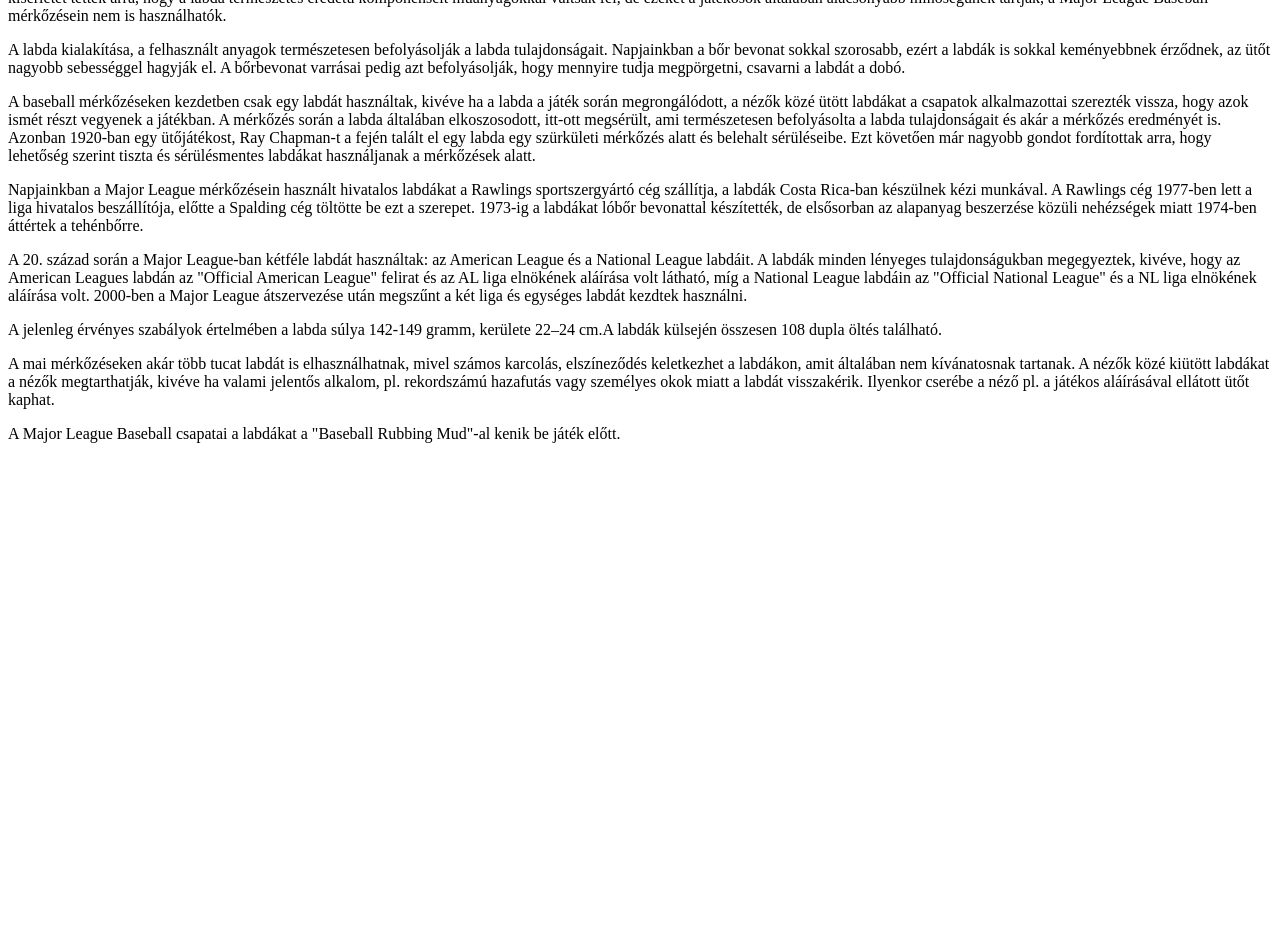
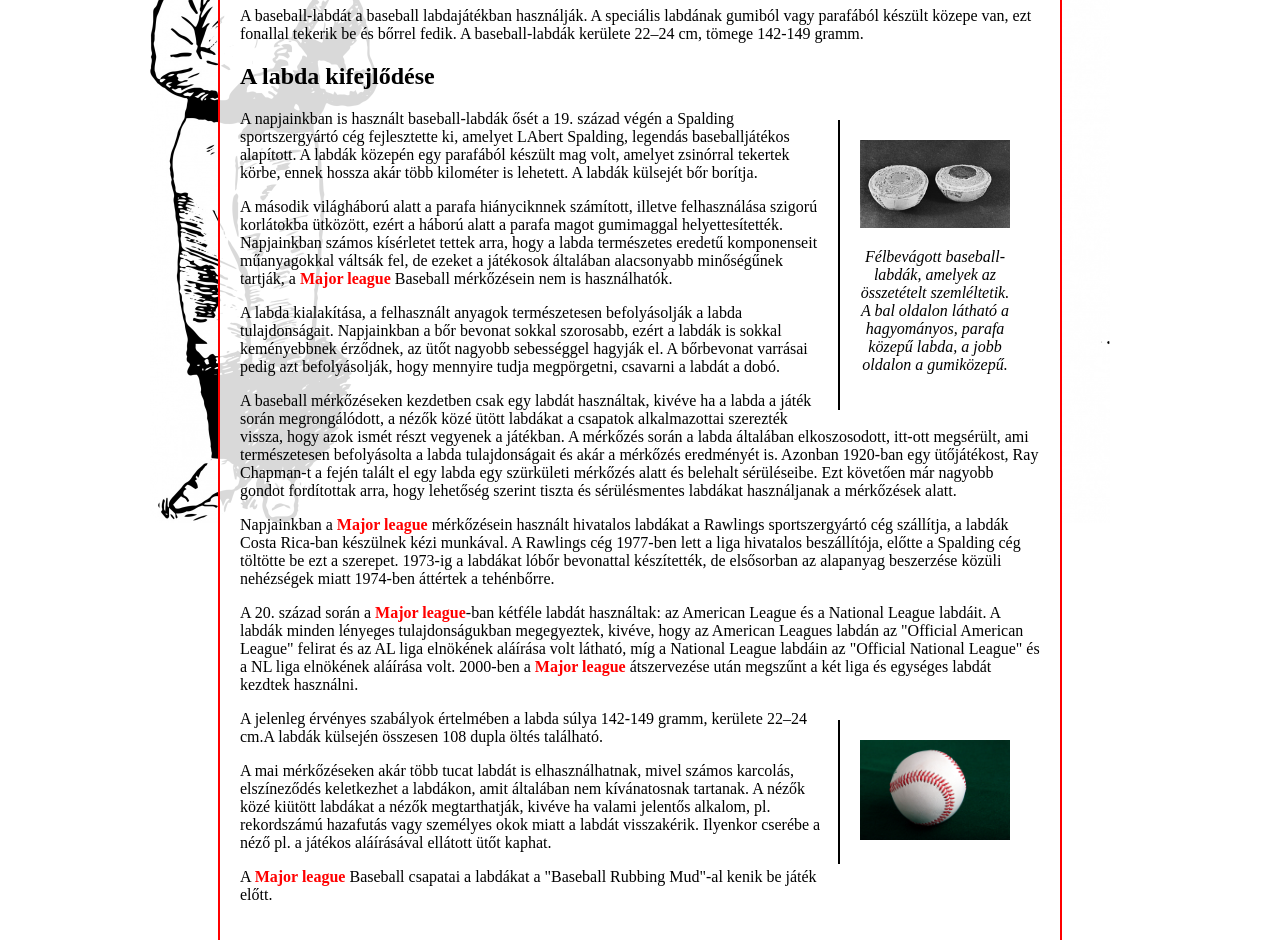
Before and after one commit to pinterbalint10d/baseball-labda, a plain HTML site: page index.html in a window 1280 px wide. Shown: the part 243-1183 px from the top of the page. Before the commit the page ends 800 px from the top, so only its background shows below. Drawn offline with Linux system fonts and the light colour scheme.

Commit message:
végleges állapot

```diff
--- a/index.html
+++ b/index.html
@@ -1,22 +1,75 @@
-<html>
+<!DOCTYPE html>
+<html lang="hu">
+
 <head>
+    <meta charset="UTF-8">
+    <meta http-equiv="X-UA-Compatible" content="IE=edge">
+    <meta name="viewport" content="width=device-width, initial-scale=1.0">
+    <title>Baseball-labda</title>
+    <link rel="stylesheet" href="style.css">
 </head>
+
 <body>
-    Baseball labda*
-    <p>A baseball-labdát a baseball labdajátékban használják. A speciális labdának gumiból vagy parafából készült közepe van, ezt fonallal tekerik be és bőrrel fedik. A baseball-labdák kerülete 22–24 cm, tömege 142-149 gramm.</p>
+    <div id="content">
+        <h1>Baseball labda <a href="https://hu.wikipedia.org/wiki/Baseball-labda" target="_blank">*</a></h1>
 
-    A labda kifejlődése
 
-    <p>Félbevágott baseball-labdák, amelyek az összetételt szemléltetik. A bal oldalon látható a hagyományos, parafa közepű labda, a jobb oldalon a gumiközepű.</p>
+        <p>A baseball-labdát a baseball labdajátékban használják. A speciális labdának gumiból vagy parafából készült
+            közepe van, ezt fonallal tekerik be és bőrrel fedik. A baseball-labdák kerülete 22–24 cm, tömege 142-149
+            gramm.</p>
 
-    <p>A napjainkban is használt baseball-labdák ősét a 19. század végén a Spalding sportszergyártó cég fejlesztette ki, amelyet LAbert Spalding, legendás baseballjátékos alapított. A labdák közepén egy parafából készült mag volt, amelyet zsinórral tekertek körbe, ennek hossza akár több kilométer is lehetett. A labdák külsejét bőr borítja.</p>
-    <p>A második világháború alatt a parafa hiányciknnek számított, illetve felhasználása szigorú korlátokba ütközött, ezért a háború alatt a parafa magot gumimaggal helyettesítették. Napjainkban számos kísérletet tettek arra, hogy a labda természetes eredetű komponenseit műanyagokkal váltsák fel, de ezeket a játékosok általában alacsonyabb minőségűnek tartják, a Major League Baseball mérkőzésein nem is használhatók.</p>
-    <p>A labda kialakítása, a felhasznált anyagok természetesen befolyásolják a labda tulajdonságait. Napjainkban a bőr bevonat sokkal szorosabb, ezért a labdák is sokkal keményebbnek érződnek, az ütőt nagyobb sebességgel hagyják el. A bőrbevonat varrásai pedig azt befolyásolják, hogy mennyire tudja megpörgetni, csavarni a labdát a dobó.</p>
-    <p>A baseball mérkőzéseken kezdetben csak egy labdát használtak, kivéve ha a labda a játék során megrongálódott, a nézők közé ütött labdákat a csapatok alkalmazottai szerezték vissza, hogy azok ismét részt vegyenek a játékban. A mérkőzés során a labda általában elkoszosodott, itt-ott megsérült, ami természetesen befolyásolta a labda tulajdonságait és akár a mérkőzés eredményét is. Azonban 1920-ban egy ütőjátékost, Ray Chapman-t a fején talált el egy labda egy szürkületi mérkőzés alatt és belehalt sérüléseibe. Ezt követően már nagyobb gondot fordítottak arra, hogy lehetőség szerint tiszta és sérülésmentes labdákat használjanak a mérkőzések alatt.</p>
-    <p>Napjainkban a Major League mérkőzésein használt hivatalos labdákat a Rawlings sportszergyártó cég szállítja, a labdák Costa Rica-ban készülnek kézi munkával. A Rawlings cég 1977-ben lett a liga hivatalos beszállítója, előtte a Spalding cég töltötte be ezt a szerepet. 1973-ig a labdákat lóbőr bevonattal készítették, de elsősorban az alapanyag beszerzése közüli nehézségek miatt 1974-ben áttértek a tehénbőrre.</p>
-    <p>A 20. század során a Major League-ban kétféle labdát használtak: az American League és a National League labdáit. A labdák minden lényeges tulajdonságukban megegyeztek, kivéve, hogy az American Leagues labdán az "Official American League" felirat és az AL liga elnökének aláírása volt látható, míg a National League labdáin az "Official National League" és a NL liga elnökének aláírása volt. 2000-ben a Major League átszervezése után megszűnt a két liga és egységes labdát kezdtek használni.</p>
-    <p>A jelenleg érvényes szabályok értelmében a labda súlya 142-149 gramm, kerülete 22–24 cm.A labdák külsején összesen 108 dupla öltés található.</p>
-    <p>A mai mérkőzéseken akár több tucat labdát is elhasználhatnak, mivel számos karcolás, elszíneződés keletkezhet a labdákon, amit általában nem kívánatosnak tartanak. A nézők közé kiütött labdákat a nézők megtarthatják, kivéve ha valami jelentős alkalom, pl. rekordszámú hazafutás vagy személyes okok miatt a labdát visszakérik. Ilyenkor cserébe a néző pl. a játékos aláírásával ellátott ütőt kaphat.</p>
-    <p>A Major League Baseball csapatai a labdákat a "Baseball Rubbing Mud"-al kenik be játék előtt.</p>
+        <h2>A labda kifejlődése</h2>
+        <div class="frame">
+            <img src="Felbevagva.jpg" alt="felbevagva">
+            <p class="imgcaption">Félbevágott baseball-labdák, amelyek az összetételt szemléltetik. A bal oldalon
+                látható a hagyományos, parafa közepű labda, a jobb oldalon a gumiközepű.</p>
+        </div>
+        <p>A napjainkban is használt baseball-labdák ősét a 19. század végén a Spalding sportszergyártó cég fejlesztette
+            ki, amelyet LAbert Spalding, legendás baseballjátékos alapított. A labdák közepén egy parafából készült mag
+            volt, amelyet zsinórral tekertek körbe, ennek hossza akár több kilométer is lehetett. A labdák külsejét bőr
+            borítja.</p>
+        <p>A második világháború alatt a parafa hiányciknnek számított, illetve felhasználása szigorú korlátokba
+            ütközött, ezért a háború alatt a parafa magot gumimaggal helyettesítették. Napjainkban számos kísérletet
+            tettek arra, hogy a labda természetes eredetű komponenseit műanyagokkal váltsák fel, de ezeket a játékosok
+            általában alacsonyabb minőségűnek tartják, a <span class="kiemelt">Major league</span> Baseball mérkőzésein
+            nem is használhatók.</p>
+        <p>A labda kialakítása, a felhasznált anyagok természetesen befolyásolják a labda tulajdonságait. Napjainkban a
+            bőr bevonat sokkal szorosabb, ezért a labdák is sokkal keményebbnek érződnek, az ütőt nagyobb sebességgel
+            hagyják el. A bőrbevonat varrásai pedig azt befolyásolják, hogy mennyire tudja megpörgetni, csavarni a
+            labdát a dobó.</p>
+        <p>A baseball mérkőzéseken kezdetben csak egy labdát használtak, kivéve ha a labda a játék során megrongálódott,
+            a nézők közé ütött labdákat a csapatok alkalmazottai szerezték vissza, hogy azok ismét részt vegyenek a
+            játékban. A mérkőzés során a labda általában elkoszosodott, itt-ott megsérült, ami természetesen
+            befolyásolta a labda tulajdonságait és akár a mérkőzés eredményét is. Azonban 1920-ban egy ütőjátékost, Ray
+            Chapman-t a fején talált el egy labda egy szürkületi mérkőzés alatt és belehalt sérüléseibe. Ezt követően
+            már nagyobb gondot fordítottak arra, hogy lehetőség szerint tiszta és sérülésmentes labdákat használjanak a
+            mérkőzések alatt.</p>
+        <p>Napjainkban a <span class="kiemelt">Major league</span> mérkőzésein használt hivatalos labdákat a Rawlings
+            sportszergyártó cég szállítja, a labdák Costa Rica-ban készülnek kézi munkával. A Rawlings cég 1977-ben lett
+            a liga hivatalos beszállítója, előtte a Spalding cég töltötte be ezt a szerepet. 1973-ig a labdákat lóbőr
+            bevonattal készítették, de elsősorban az alapanyag beszerzése közüli nehézségek miatt 1974-ben áttértek a
+            tehénbőrre.</p>
+        <p>A 20. század során a <span class="kiemelt">Major league</span>-ban kétféle labdát használtak: az American
+            League és a National League labdáit. A labdák minden lényeges tulajdonságukban megegyeztek, kivéve, hogy az
+            American Leagues labdán az "Official American League" felirat és az AL liga elnökének aláírása volt látható,
+            míg a National League labdáin az "Official National League" és a NL liga elnökének aláírása volt. 2000-ben a
+            <span class="kiemelt">Major league</span> átszervezése után megszűnt a két liga és egységes labdát kezdtek
+            használni.
+        </p>
+        <div class="frame">
+            <img src="Baseball.jpg" alt="baseball-labda" title="baseball-labda">
+        </div>
+        <p>A jelenleg érvényes szabályok értelmében a labda súlya 142-149 gramm, kerülete 22–24 cm.A labdák külsején
+            összesen 108 dupla öltés található.</p>
+        <p>A mai mérkőzéseken akár több tucat labdát is elhasználhatnak, mivel számos karcolás, elszíneződés keletkezhet
+            a labdákon, amit általában nem kívánatosnak tartanak. A nézők közé kiütött labdákat a nézők megtarthatják,
+            kivéve ha valami jelentős alkalom, pl. rekordszámú hazafutás vagy személyes okok miatt a labdát visszakérik.
+            Ilyenkor cserébe a néző pl. a játékos aláírásával ellátott ütőt kaphat.</p>
+        <p>A <span class="kiemelt">Major league</span> Baseball csapatai a labdákat a "Baseball Rubbing Mud"-al kenik be
+            játék előtt.</p>
+
+
+    </div>
 </body>
+
 </html>
--- a/style.css
+++ b/style.css
@@ -3,21 +3,51 @@ body
     margin: 0;
     padding: 0;
     background-position-x: 150px;
+    background-image: url("baseball-background.jpg");
+    background-size: 960px;
+    background-repeat: no-repeat;
 }
 
 #content
 {
     padding: 20px;
     background-color: rgba(255,255,255,0.85);
+    width: 800px;
+    margin-top: 150px;
+    margin-right: auto;
+    margin-left: auto;
+    border-right: 2px solid red;
+    border-left: 2px solid red;
 }
 
 .frame
 {
     padding:20px;
     margin:10px;
+    float: right;
+    width: 150px;
+    border-left: 2px solid black;
 }
 
 .frame img
 {
     width: 150px;
 }
+
+.imgcaption {
+    text-align: center;
+    font-style: italic;
+}
+
+.kiemelt {
+    font-weight: bold;
+    color: red;
+}
+
+a {
+    text-decoration: none;
+}
+
+a:hover {
+    color: red;
+}
```
Also changed, not shown: baseball.png (added), baseballcsssehrgutentag.png (added), baseballhtmljo.png (added).
